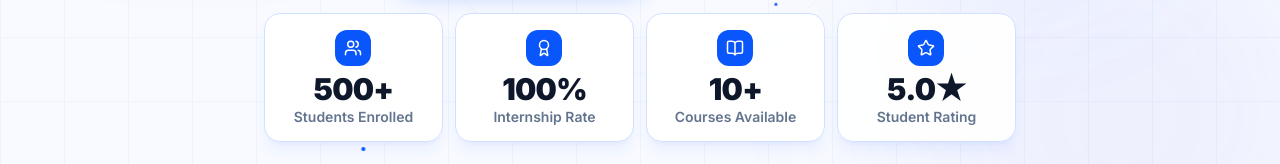
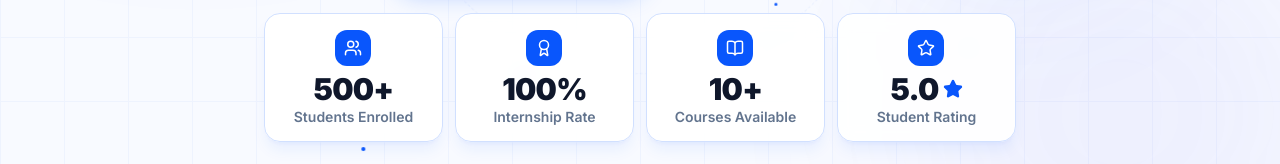
Before and after one commit to Asad-Khan-07/Shine-tech-academy, a React (Vite) app: page / in a window 1280 px wide. Shown: the part 716-880 px from the top of the page. Built offline with nearby package versions, Linux system fonts and the light colour scheme; no server answers.

Commit message:
some changes in Hero

```diff
--- a/index.html
+++ b/index.html
@@ -4,6 +4,12 @@
     <meta charset="UTF-8" />
     <link rel="icon" type="image/svg+xml" href="/sta-logo.svg" />
     <meta name="viewport" content="width=device-width, initial-scale=1.0" />
+
+    <!-- Preconnect and Preload Google Fonts to prevent Flash of Unstyled Text (FOUT) -->
+    <link rel="preconnect" href="https://fonts.googleapis.com" />
+    <link rel="preconnect" href="https://fonts.gstatic.com" crossorigin />
+    <link rel="preload" as="style" href="https://fonts.googleapis.com/css2?family=Inter:wght@300;400;500;600;700;800;900&family=Space+Grotesk:wght@400;500;600;700&display=swap" />
+    <link rel="stylesheet" href="https://fonts.googleapis.com/css2?family=Inter:wght@300;400;500;600;700;800;900&family=Space+Grotesk:wght@400;500;600;700&display=swap" />
 
     <!-- SEO Meta Tags -->
     <title>Shine Tech Academy (STA) — Learn. Build. Earn.</title>
--- a/src/components/Hero.jsx
+++ b/src/components/Hero.jsx
@@ -43,7 +43,7 @@ function useCountUp(target, { decimals = 0, duration = 1.8, delay = 0 } = {}) {
 }
 
 /* ── Animated stat pill with count-up ── */
-function StatPill({ icon: Icon, target, suffix = '', decimals = 0, label, delay = 0 }) {
+function StatPill({ icon: Icon, target, suffix = '', decimals = 0, label, delay = 0, isRating = false }) {
   const { ref, display } = useCountUp(target, { decimals, duration: 1.6, delay })
   return (
     <motion.div
@@ -58,8 +58,9 @@ function StatPill({ icon: Icon, target, suffix = '', decimals = 0, label, delay
         <Icon className="w-4.5 h-4.5 xs:w-5 xs:h-5 text-white" />
       </div>
       <div className="min-w-0 text-center xs:text-left">
-        <p className="text-slate-900 font-black text-xl xs:text-2xl sm:text-3xl leading-none tracking-tight">
-          {display}{suffix}
+        <p className="text-slate-900 font-black text-xl xs:text-2xl sm:text-3xl leading-none tracking-tight flex items-center justify-center xs:justify-start gap-1">
+          <span>{display}{suffix}</span>
+          {isRating && <Star className="w-5 h-5 xs:w-6 xs:h-6 text-[#0956fc] fill-[#0956fc] inline-block align-middle" />}
         </p>
         <p className="text-slate-500 text-[10px] xs:text-xs sm:text-sm font-semibold mt-1 leading-tight break-words">{label}</p>
       </div>
@@ -91,7 +92,7 @@ const STATS = [
   { icon: Users,    target: 500, suffix: '+', decimals: 0, label: 'Students Enrolled',  delay: 0.7  },
   { icon: Award,    target: 100, suffix: '%', decimals: 0, label: 'Internship Rate',    delay: 0.85 },
   { icon: BookOpen, target: 10,  suffix: '+', decimals: 0, label: 'Courses Available',  delay: 1.0  },
-  { icon: Star,     target: 5.0, suffix: '★', decimals: 1, label: 'Student Rating',     delay: 1.15 },
+  { icon: Star,     target: 5.0, suffix: '',  decimals: 1, label: 'Student Rating',     delay: 1.15, isRating: true },
 ]
 
 export default function Hero({ onApply }) {
@@ -320,7 +321,7 @@ export default function Hero({ onApply }) {
         <motion.div
           initial={{ opacity: 0, y: 20 }}
           animate={{ opacity: 1, y: 0 }}
-          transition={{ delay: 0.65, duration: 0.6 }}
+          transition={{ duration: 0.6 }}
           className="grid grid-cols-1 xs:grid-cols-2 lg:grid-cols-4 gap-3 w-full max-w-3xl px-2 xs:px-0"
         >
           {STATS.map((stat) => (
```
